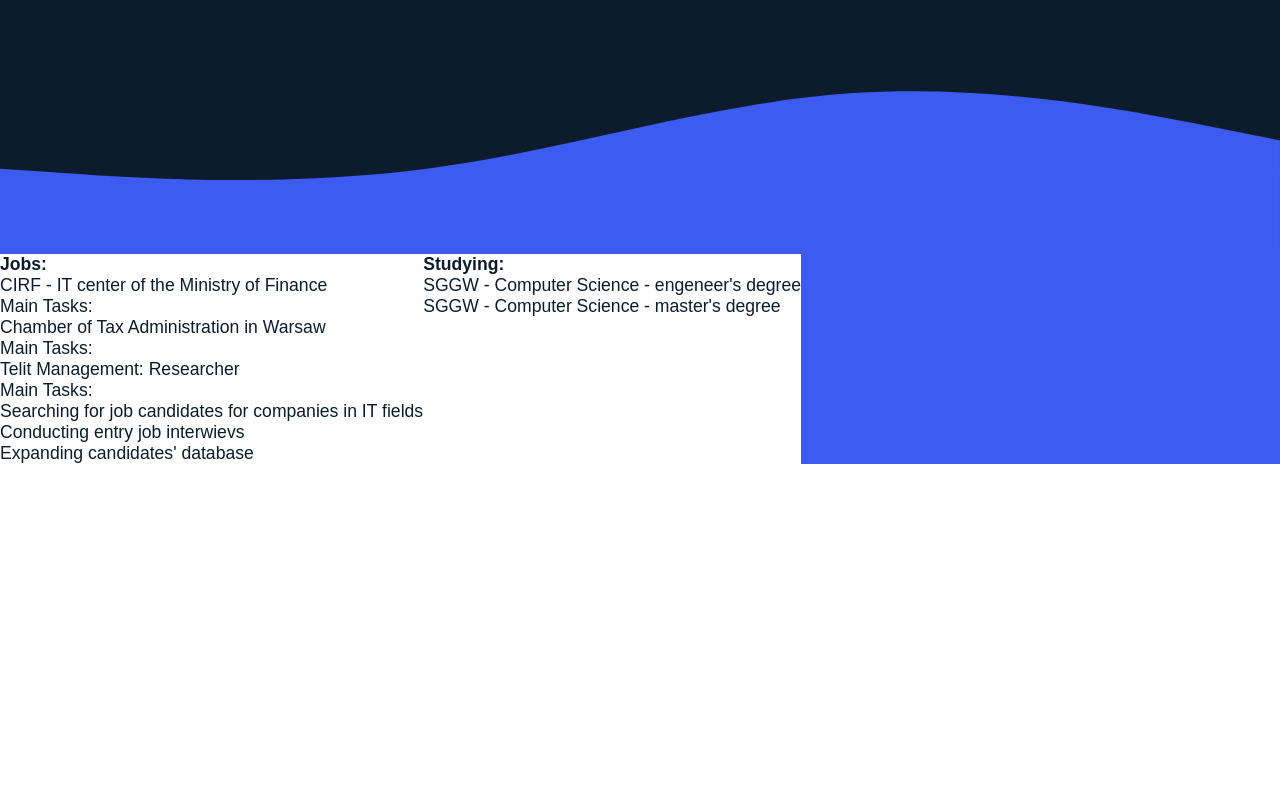
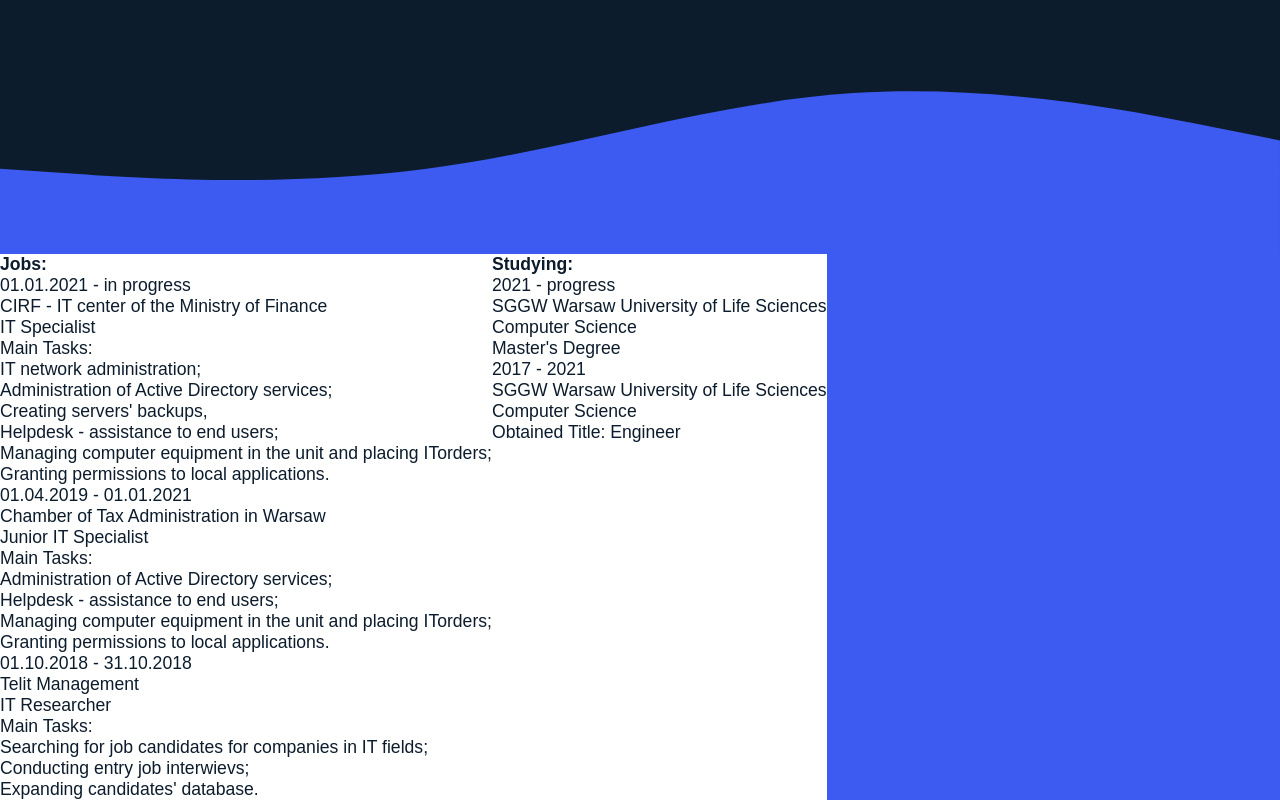
Before and after one commit to fstawicki/fstawicki_portfolio, a React (Create React App) app: page / in a window 1280 px wide. Shown: the part 546-1346 px from the top of the page. Before the commit the page ends 1010 px from the top, so only its background shows below. Built offline with nearby package versions, Linux system fonts and the light colour scheme.

Commit message:
working on about page

```diff
--- a/src/components/About.jsx
+++ b/src/components/About.jsx
@@ -12,29 +12,40 @@
           <h3>Jobs:</h3>
           <ul>
             <li>
+              <p className="date">01.01.2021 - in progress</p>
               <p className="name">CIRF - IT center of the Ministry of Finance</p>
-              <p className="date"></p>
+              <p className="position red">IT Specialist</p>
               <p className="tasks">Main Tasks:</p>
               <ul className="tasks_list">
-                <li></li>
+                <li>IT network administration;</li>
+                <li>Administration of Active Directory services;</li>
+                <li>Creating servers' backups,</li>
+                <li>Helpdesk - assistance to end users;</li>
+                <li>Managing computer equipment in the unit and placing ITorders;</li>
+                <li>Granting permissions to local applications.</li>
               </ul>
             </li>
             <li>
-              <p className="name">Chamber of Tax Administration in Warsaw</p>
-              <p className="date"></p>
+              <p className="date red">01.04.2019 - 01.01.2021</p>
+              <p className="name red">Chamber of Tax Administration in Warsaw</p>
+              <p className="position red">Junior IT Specialist</p>
               <p className="tasks">Main Tasks:</p>
               <ul className="tasks_list">
-                <li></li>
+                <li>Administration of Active Directory services;</li>
+                <li>Helpdesk - assistance to end users;</li>
+                <li>Managing computer equipment in the unit and placing ITorders;</li>
+                <li>Granting permissions to local applications.</li>
               </ul>
             </li>
             <li>
-              <p className="name">Telit Management: Researcher</p>
-              <p className="date"></p>
+              <p className="date">01.10.2018 - 31.10.2018</p>
+              <p className="name">Telit Management</p>
+              <p className="position red">IT Researcher</p>
               <p className="tasks">Main Tasks:</p>
               <ul className="tasks_list">
-                <li>Searching for job candidates for companies in IT fields</li>
-                <li>Conducting entry job interwievs</li>
-                <li>Expanding candidates' database</li>
+                <li>Searching for job candidates for companies in IT fields;</li>
+                <li>Conducting entry job interwievs;</li>
+                <li>Expanding candidates' database.</li>
               </ul>
             </li>
           </ul>
@@ -43,14 +54,16 @@
           <h3>Studying:</h3>
           <ul>
             <li>
-              <p className="name">SGGW - Computer Science - engeneer's degree</p>
-              <p className="date"></p>
-              <p></p>
+              <p className="date">2021 - progress</p>
+              <p className="name">SGGW Warsaw University of Life Sciences</p>
+              <p>Computer Science</p>
+              <p>Master's Degree</p>
             </li>
             <li>
-              <p className="name">SGGW - Computer Science - master's degree</p>
-              <p className="date"></p>
-              <p></p>
+              <p className="date">2017 - 2021</p>
+              <p className="name">SGGW Warsaw University of Life Sciences</p>
+              <p>Computer Science</p>
+              <p>Obtained Title: Engineer</p>
             </li>
           </ul>
         </div>
```
